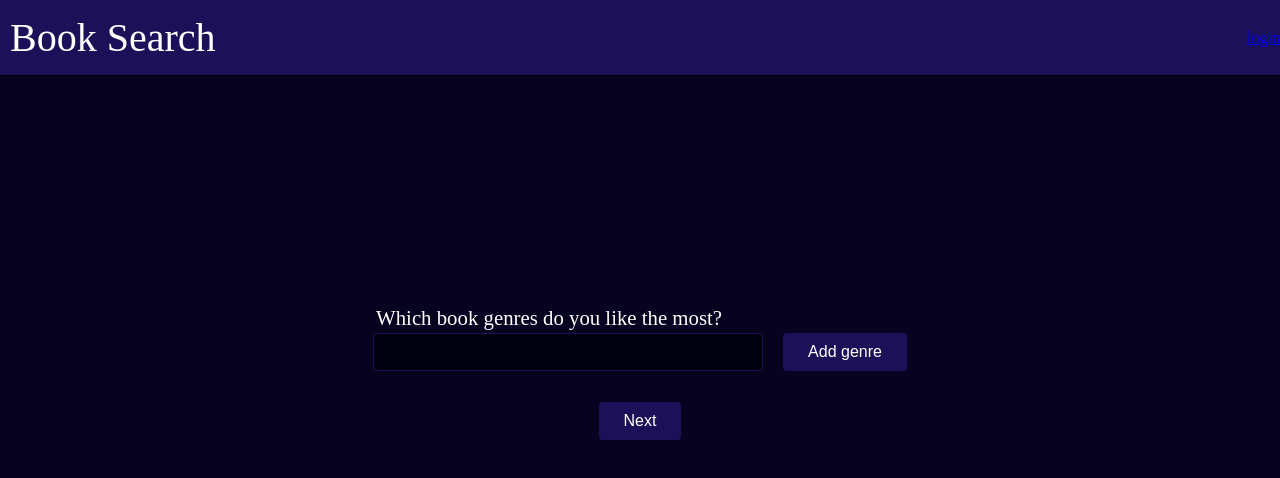
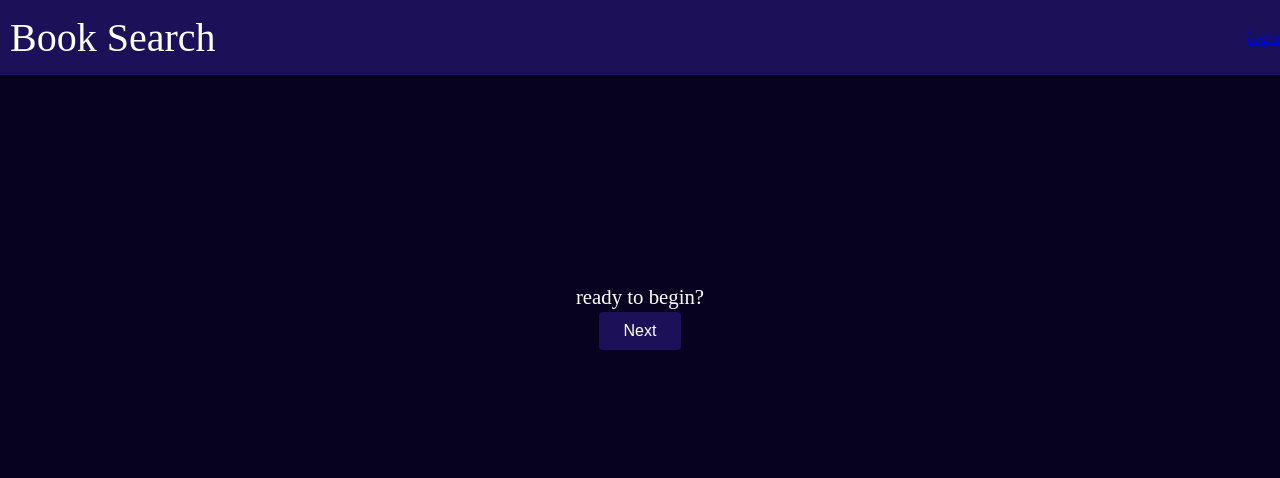
Before and after one commit to SpencerHitchcock05/Book-App, a React app in the folder client/: page / in a window 1280 px wide. Shown: the top 478 px of the page. Built offline with nearby package versions, Linux system fonts and the light colour scheme; the HTML template or start-up script is replaced by a standard one.

Commit message:
prompts float in

```diff
--- a/client/src/App.css
+++ b/client/src/App.css
@@ -36,7 +36,6 @@ body {
 
 #content-container {
     width: 100vw;
-    height: 70vh;
 
     display: flex;
     flex-direction: column;
@@ -51,9 +50,12 @@ body {
 }
 
 .param-slides-container {
+    height: 60vh;
+
     display: flex;
     flex-direction: column;
     align-items: center;
+    justify-content: center;
 }
 
 .params {
@@ -75,7 +77,7 @@ body {
     flex-direction: column;
 }
 
-.param-form > label {
+.param-text {
     margin: 3px;
     font-size: 1.3rem;
 }
@@ -125,6 +127,10 @@ body {
     font-size: 1rem;
 
     padding: 10px 25px;
+
+    white-space: nowrap;
+    overflow: hidden;
+    text-overflow: ellipsis;
 }
 
 .card-container {
@@ -244,6 +250,22 @@ body {
     animation: spin 2s infinite;
 }
 
+.float-in {
+    animation: float-in 3s;
+    margin-bottom: 30px;
+}
+
+
+@keyframes float-in {
+    0% {
+        transform: translate(0px, 40px);
+        opacity: 0;
+    }
+    100% {
+        transform: translate(0px, 0px);
+        opacity: 1;
+    }
+}
 
 @keyframes fade-down {
     0% {
--- a/client/src/Param.jsx
+++ b/client/src/Param.jsx
@@ -15,8 +15,9 @@ function Param(props) {
     const addType = (e) => {
         e.preventDefault()
 
-        setTypes(prev => {return [...prev, genreRef.current.value]})
-
+        if (genreRef.current.value) {
+            setTypes(prev => {return [...prev, genreRef.current.value]})
+        }
     }
 
     useEffect(() => {
@@ -37,7 +38,7 @@ function Param(props) {
     return (
         <>
 
-        <div className="params">
+        <div className="params float-in">
             <div className="user-input">
                 <div className="user-prompts">
                     {types.map((type, index) => {
@@ -47,7 +48,7 @@ function Param(props) {
                     })}
                 </div>
                 <form onSubmit={addType} className="param-form" method="post">
-                    <label htmlFor="genre">{props.question}<br/></label>
+                    <label className="param-text" htmlFor="genre">{props.question}<br/></label>
                     <div className="param-form-input">
                         <input ref={genreRef} type="text" name="genre" className="param-input" />
                         <button className="prompt-button">Add {props.type}</button>
--- a/client/src/ParamSlides.jsx
+++ b/client/src/ParamSlides.jsx
@@ -10,10 +10,11 @@ const ParamSlides = (props) => {
     const serverFetch = props.serverFetch
 
     const prompts = [
-        <Param key={index} type={"genre"} question={"Which book genres do you like the most?"} setPrompts={setPrompts}/>,
-        <Param key={index} type={"book"} question={"What are some books you have enjoyed in the past?"} setPrompts={setPrompts}/>,
-        <Param key={index} type={"author"} question={"Which authors have do you like to read?"} setPrompts={setPrompts}/>,
-        <Param key={index} type={"author"} question={"Which authors have do you like to read?"} setPrompts={setPrompts} final={true}/>
+        <div className='param-text'>ready to begin?</div>,
+        <Param type={"genre"} question={"Which book genres do you like the most?"} setPrompts={setPrompts}/>,
+        <Param type={"book"} question={"What are some books you have enjoyed in the past?"} setPrompts={setPrompts}/>,
+        <Param type={"author"} question={"Which authors have do you like to read?"} setPrompts={setPrompts}/>,
+        <Param type={"author"} question={"Which authors have do you like to read?"} setPrompts={setPrompts} final={true}/>
     ]
 
     const handleNext = () => {
@@ -27,8 +28,9 @@ const ParamSlides = (props) => {
     return (
         <>
             <div className='param-slides-container'>
-                {prompts[index]}
-
+                <div key={index}>
+                    {prompts[index]}
+                </div>
                 {index < 3? <button className='prompt-button' onClick={handleNext}>Next</button> : <button className='prompt-button' id='search-button' type='button' onClick={serverFetch}>Search</button>}
 
             </div>
```
